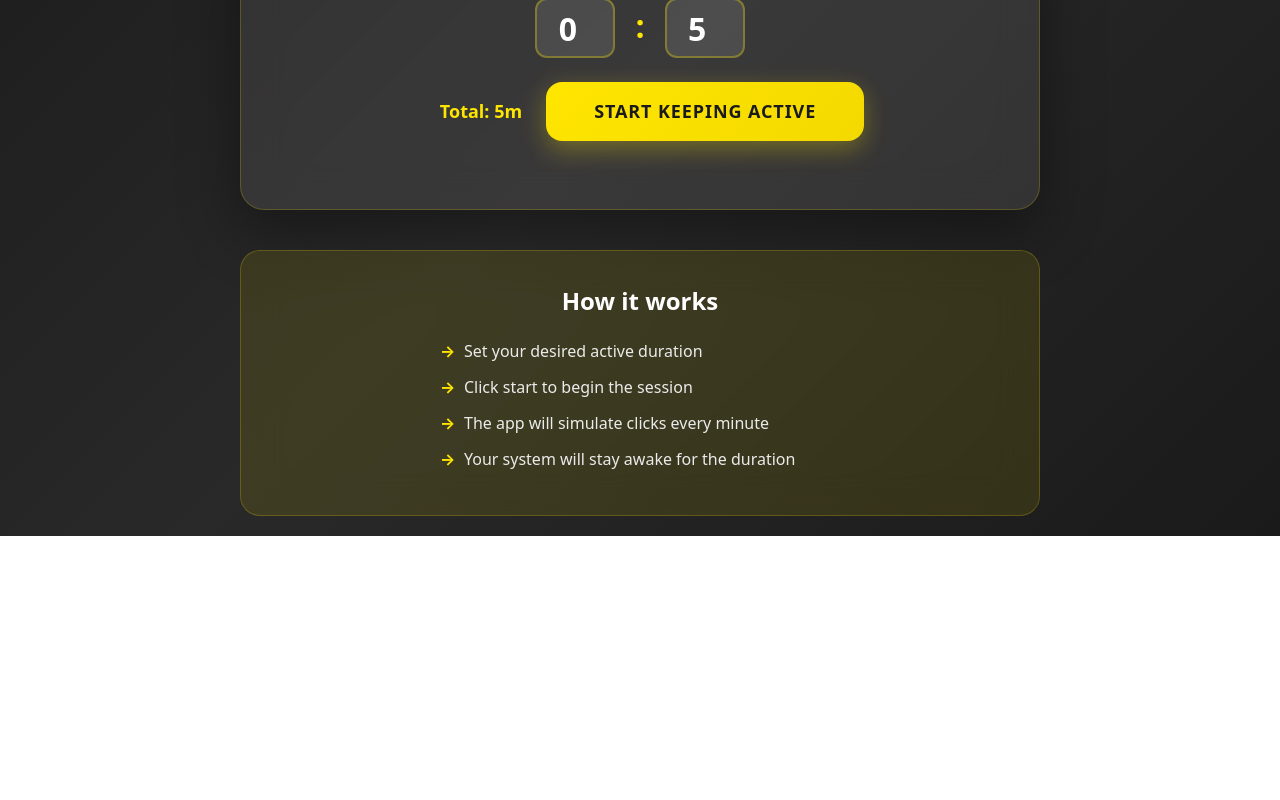
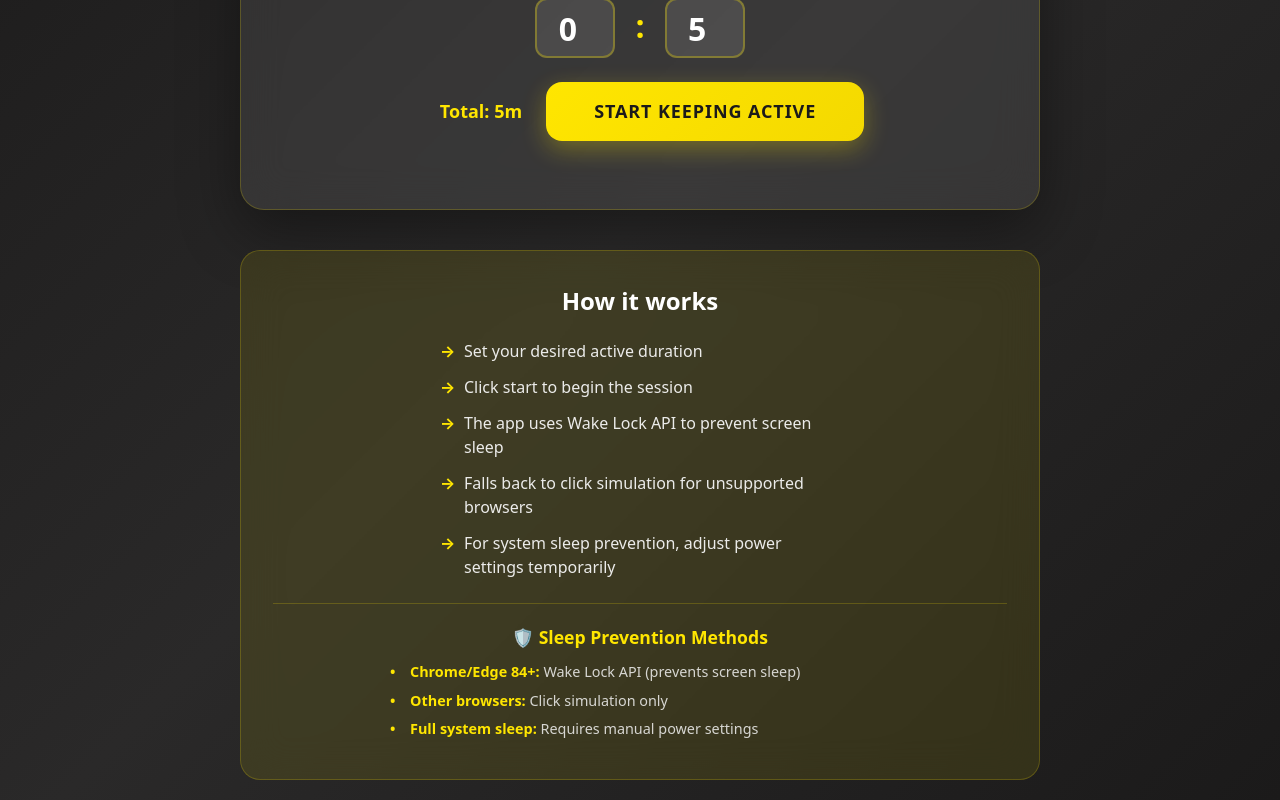
Before and after one commit to neerajdhurandher/keep-me-available, a Next.js app: page /home in a window 1280 px wide. Shown: the part 362-1162 px from the top of the page. Before the commit the page ends 898 px from the top, so only its background shows below. Built offline with nearby package versions, Linux system fonts and the light colour scheme.

Commit message:
add web lock api to prevent sleep

```diff
--- a/src/app/active/page.tsx
+++ b/src/app/active/page.tsx
@@ -9,11 +9,13 @@ function ActivePageContent() {
   const [isActive, setIsActive] = useState(false);
   const [clickCount, setClickCount] = useState(0);
   const [originalDuration, setOriginalDuration] = useState(0);
+  const [wakeLockStatus, setWakeLockStatus] = useState<'unsupported' | 'active' | 'failed' | 'released'>('unsupported');
   const router = useRouter();
   const searchParams = useSearchParams();
   const clickBoxRef = useRef<HTMLDivElement>(null);
   const intervalRef = useRef<NodeJS.Timeout | null>(null);
   const clickIntervalRef = useRef<NodeJS.Timeout | null>(null);
+  const wakeLockRef = useRef<any>(null);
 
   useEffect(() => {
     const duration = parseInt(searchParams.get('duration') || '0');
@@ -26,6 +28,9 @@ function ActivePageContent() {
     setOriginalDuration(duration); // Store original duration in minutes
     setIsActive(true);
 
+    // Request wake lock to prevent screen sleep
+    requestWakeLock();
+
     return () => {
       // Cleanup function will run when component unmounts or dependencies change
       if (intervalRef.current) {
@@ -36,8 +41,40 @@ function ActivePageContent() {
         clearInterval(clickIntervalRef.current);
         clickIntervalRef.current = null;
       }
+      // Release wake lock on cleanup
+      releaseWakeLock();
     };
   }, [searchParams, router]);
+
+  // Wake Lock API functions
+  const requestWakeLock = async () => {
+    try {
+      if ('wakeLock' in navigator) {
+        wakeLockRef.current = await (navigator as any).wakeLock.request('screen');
+        setWakeLockStatus('active');
+        console.log('✅ Screen wake lock acquired - screen will stay on');
+
+        wakeLockRef.current.addEventListener('release', () => {
+          setWakeLockStatus('released');
+          console.log('⚠️ Wake lock released');
+        });
+      } else {
+        setWakeLockStatus('unsupported');
+        console.log('⚠️ Wake Lock API not supported - using click simulation only');
+      }
+    } catch (err) {
+      setWakeLockStatus('failed');
+      console.error('❌ Wake lock request failed:', err);
+    }
+  };
+
+  const releaseWakeLock = () => {
+    if (wakeLockRef.current) {
+      wakeLockRef.current.release();
+      wakeLockRef.current = null;
+      setWakeLockStatus('released');
+    }
+  };
 
   // Separate effect for managing the countdown timer
   useEffect(() => {
@@ -143,6 +180,9 @@ function ActivePageContent() {
     if (intervalRef.current) clearInterval(intervalRef.current);
     if (clickIntervalRef.current) clearInterval(clickIntervalRef.current);
 
+    // Release wake lock when stopping session
+    releaseWakeLock();
+
     // Calculate actual session duration when manually stopped
     const actualDuration = Math.ceil((originalDuration * 60 - timeRemaining) / 60);
     const hours = Math.floor(actualDuration / 60);
@@ -161,6 +201,14 @@ function ActivePageContent() {
         </div>
         <div className="session-info">
           <span className="click-counter">Clicks: {clickCount}</span>
+          <div className="wake-lock-status">
+            <span className={`wake-lock-indicator ${wakeLockStatus}`}>
+              {wakeLockStatus === 'active' && '🔒 Screen Lock Active'}
+              {wakeLockStatus === 'unsupported' && '⚠️ Wake Lock Unsupported'}
+              {wakeLockStatus === 'failed' && '❌ Wake Lock Failed'}
+              {wakeLockStatus === 'released' && '🔓 Wake Lock Released'}
+            </span>
+          </div>
           <button onClick={handleStopSession} className="stop-button">
             Stop Session
           </button>
--- a/src/app/home/page.tsx
+++ b/src/app/home/page.tsx
@@ -78,9 +78,19 @@ export default function Home() {
             <ul className="info-list">
               <li>Set your desired active duration</li>
               <li>Click start to begin the session</li>
-              <li>The app will simulate clicks every minute</li>
-              <li>Your system will stay awake for the duration</li>
+              <li>The app uses Wake Lock API to prevent screen sleep</li>
+              <li>Falls back to click simulation for unsupported browsers</li>
+              <li>For system sleep prevention, adjust power settings temporarily</li>
             </ul>
+
+            <div className="browser-support">
+              <h4 className="support-title">🛡️ Sleep Prevention Methods</h4>
+              <ul className="support-list">
+                <li><strong>Chrome/Edge 84+:</strong> Wake Lock API (prevents screen sleep)</li>
+                <li><strong>Other browsers:</strong> Click simulation only</li>
+                <li><strong>Full system sleep:</strong> Requires manual power settings</li>
+              </ul>
+            </div>
           </div>
         </main>
       </div>
--- a/src/app/home/styles/home.css
+++ b/src/app/home/styles/home.css
@@ -185,6 +185,50 @@
   font-weight: bold;
 }
 
+.browser-support {
+  margin-top: 24px;
+  padding-top: 20px;
+  border-top: 1px solid rgba(255, 230, 0, 0.2);
+}
+
+.support-title {
+  font-size: 1.1rem;
+  font-weight: 600;
+  color: #ffe600;
+  margin-bottom: 12px;
+  text-align: center;
+}
+
+.support-list {
+  list-style: none;
+  padding: 0;
+  margin: 0;
+  text-align: left;
+  max-width: 500px;
+  margin: 0 auto;
+}
+
+.support-list li {
+  color: rgba(255, 255, 255, 0.8);
+  font-size: 0.9rem;
+  margin-bottom: 8px;
+  padding-left: 20px;
+  position: relative;
+  line-height: 1.4;
+}
+
+.support-list li:before {
+  content: '•';
+  position: absolute;
+  left: 0;
+  color: #ffe600;
+  font-weight: bold;
+}
+
+.support-list strong {
+  color: #ffe600;
+}
+
 @media (max-width: 768px) {
   .title {
     font-size: 2.5rem;
```
Also changed, not shown: src/app/active/styles/active.css (+38 -0 lines).
